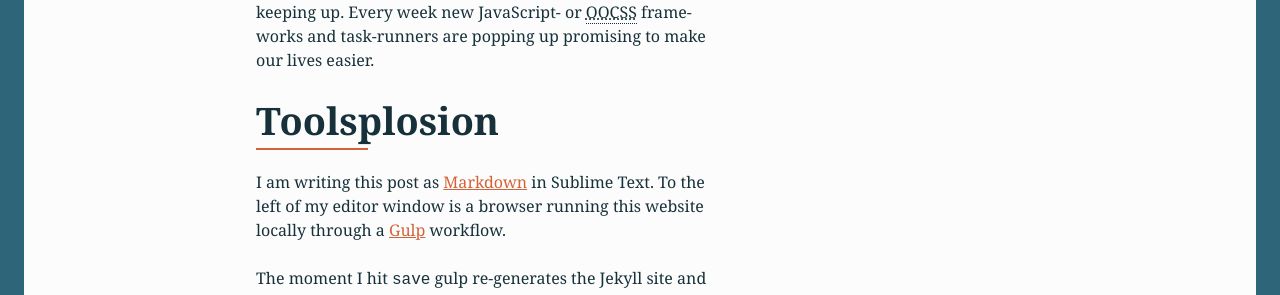
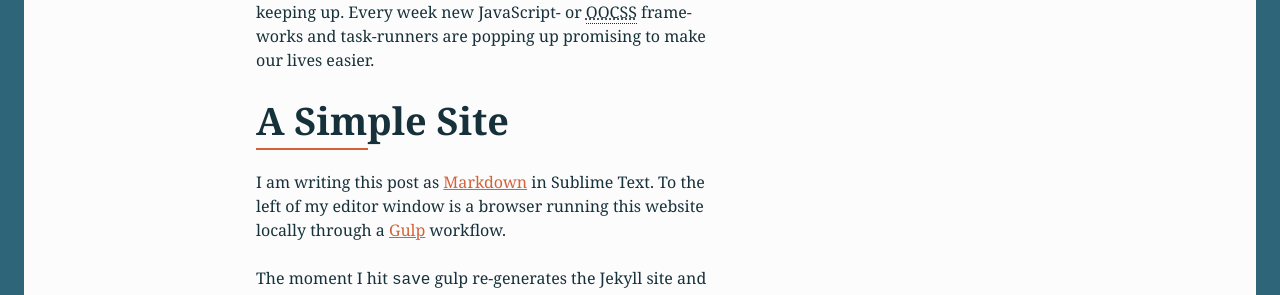
Before and after one commit to davidhund/davidhund.com, a Jekyll site: the page built from _posts/2014-05-24-toolsplosion.md, in a window 1280 px wide and 900 px high. Shown: the part 432-727 px from the top of the window. Built offline with Jekyll 4.4.1, drawn with Linux system fonts in a browser that asks for light colours; nearby versions of some CDN libraries; library files that are not in the unit come from our copies.

Commit message:
Updated heading

```diff
--- a/_posts/2014-05-24-toolsplosion.md
+++ b/_posts/2014-05-24-toolsplosion.md
@@ -8,7 +8,7 @@ Front-end development is booming. I have been doing this for a long time and nev
 
 Then there is an *explosion* of tools. We all have a hard time keeping up. Every week new JavaScript- or OOCSS frameworks and task-runners are popping up promising to make our lives easier.
 
-## Toolsplosion
+## A Simple Site
 
 I am writing this post as [Markdown](http://daringfireball.net/projects/markdown/) in Sublime Text. To the left of my editor window is a browser running this website locally through a [Gulp](http://gulpjs.com) workflow.
 
```
